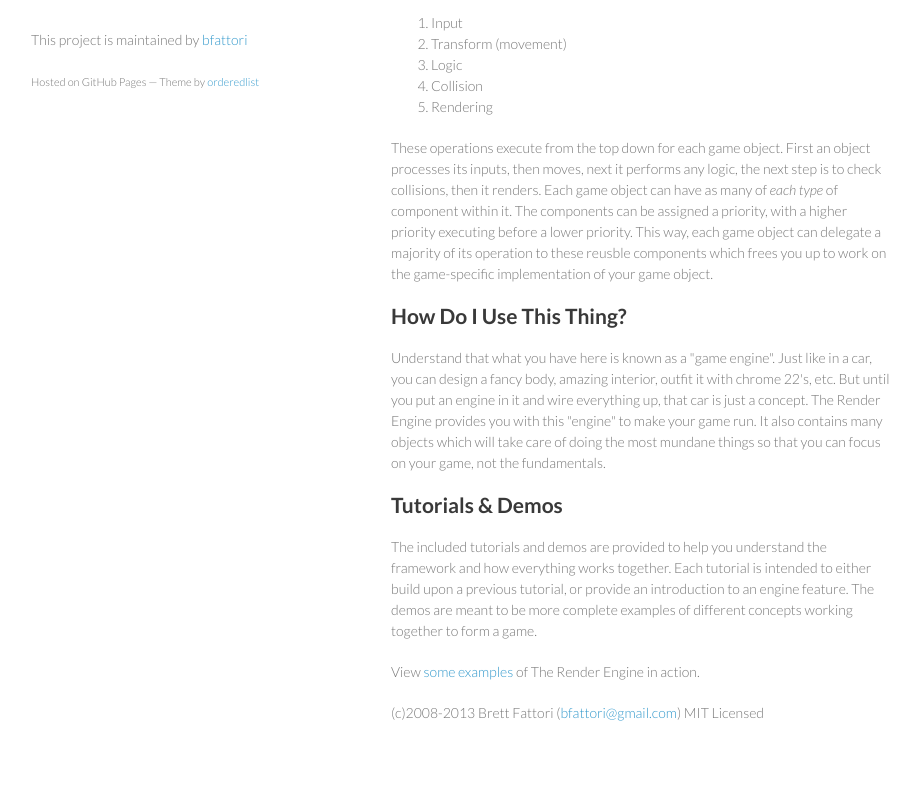
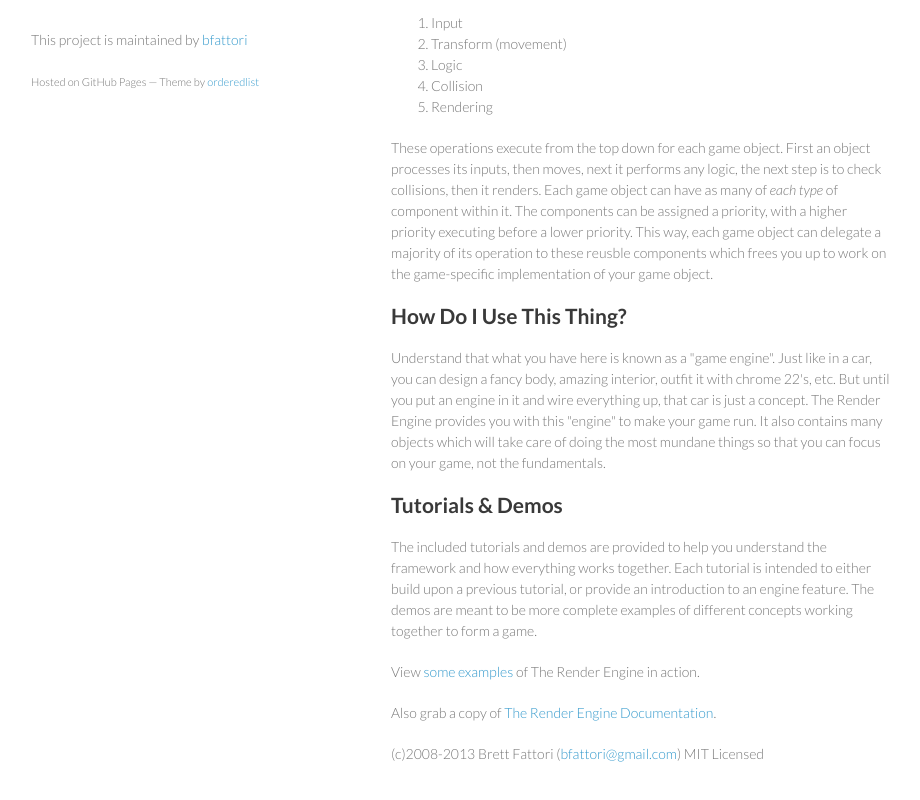
Before and after one commit to bfattori/TheRenderEngine, a plain HTML site: page index.html in a window 1280 px wide. Shown: the part 639-1439 px from the top of the page, without its empty margins (179-1099 px from the left). Drawn offline with Linux system fonts and the light colour scheme.

Commit message:
Adding documentation and link

```diff
--- a/index.html
+++ b/index.html
@@ -80,6 +80,8 @@ The demos are meant to be more complete examples of different concepts working t
 
 <p>View <a href="demos_index.html">some examples</a> of The Render Engine in action.</p>
 
+<p>Also grab a copy of <a href="RenderEngineDocs.zip">The Render Engine Documentation</a>.</p>
+
 
 <p>(c)2008-2013 Brett Fattori (<a href="mailto:bfattori@gmail.com">bfattori@gmail.com</a>)
 MIT Licensed</p>
```
Also changed, not shown: 1 other file.
